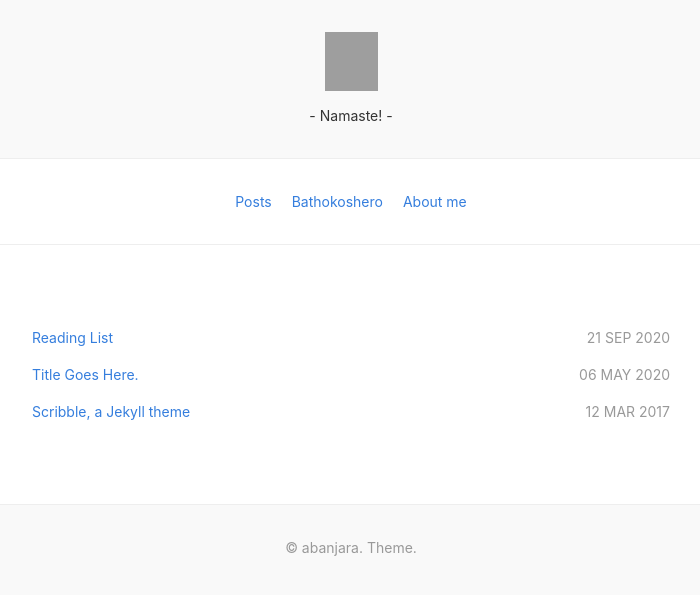
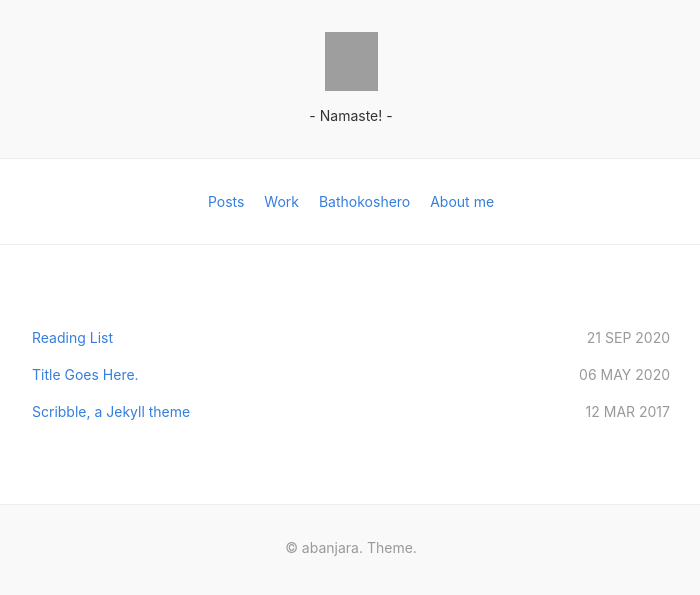
Before and after one commit to yofii/iteration2, a Jekyll site: the page built from index.html, in a window 1280 px wide. Shown: the top 595 px of the page, without its empty margins (289-989 px from the left). Built offline with Jekyll 4.4.1, drawn with Linux system fonts in a browser that asks for light colours; nearby versions of some CDN libraries.

Commit message:
Update _config.yml

```diff
--- a/_config.yml
+++ b/_config.yml
@@ -5,11 +5,14 @@ url:              https://abanjara.com.np # Site url, without a slash at the end
 signoff:          "abanjara" # Your name
 facebook_appid:   # APP ID for like button, remove from /_includes/share.html if unwanted.
 google_analytics: # Set tracking, remove from /javascripts/basic.js if unwanted.
-share:            false # Turn on twitter and facebook share buttons
+share:            true # Turn on twitter and facebook share buttons
 
 links:
   - name:         Posts
     url:          https://abanjara.com.np
+    external:     true
+  - name:         Work
+    url:          /work
     external:     true
   - name:         Bathokoshero
     url:          https://prajjowl.com.np/bathokoshero
```
